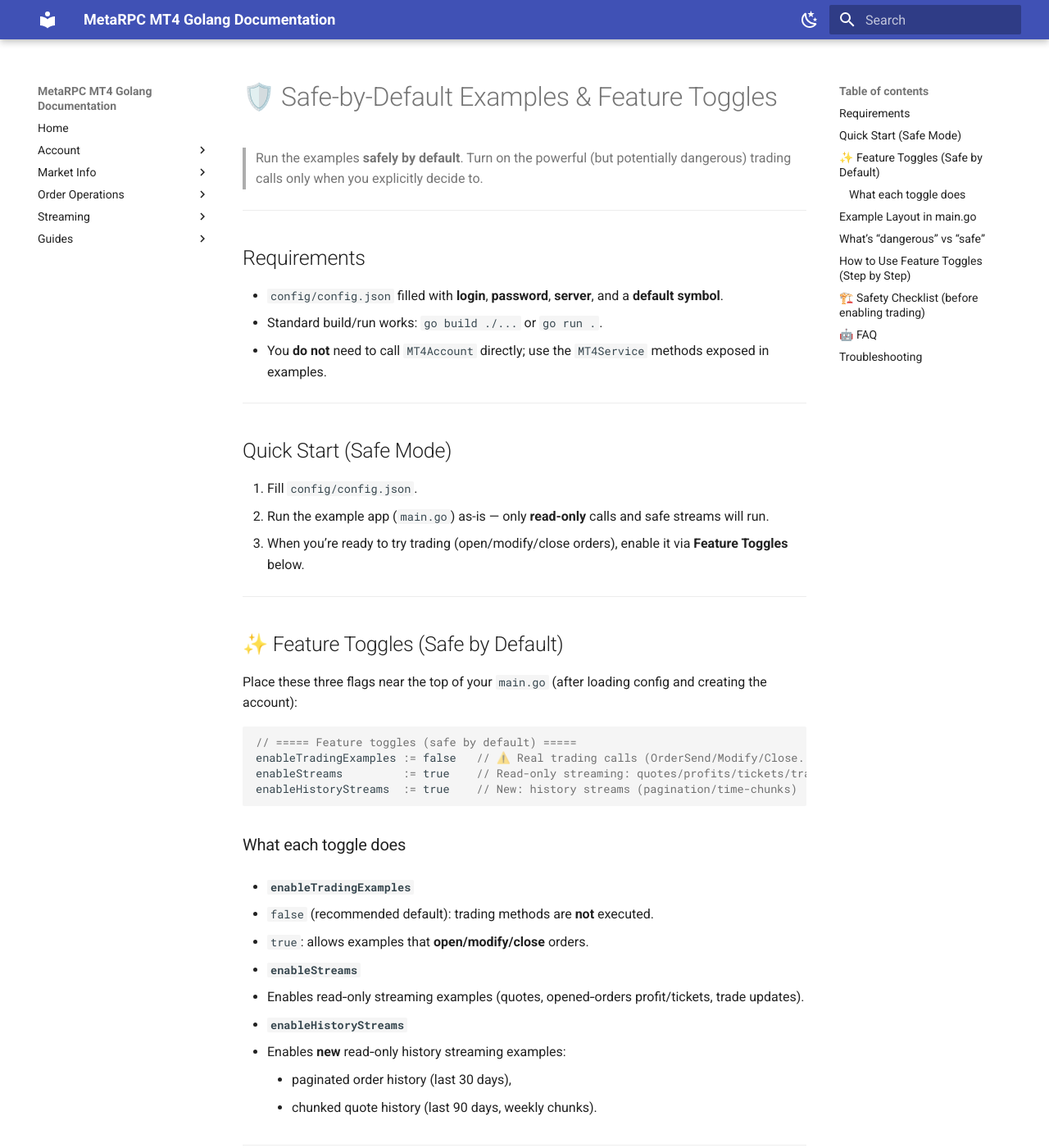
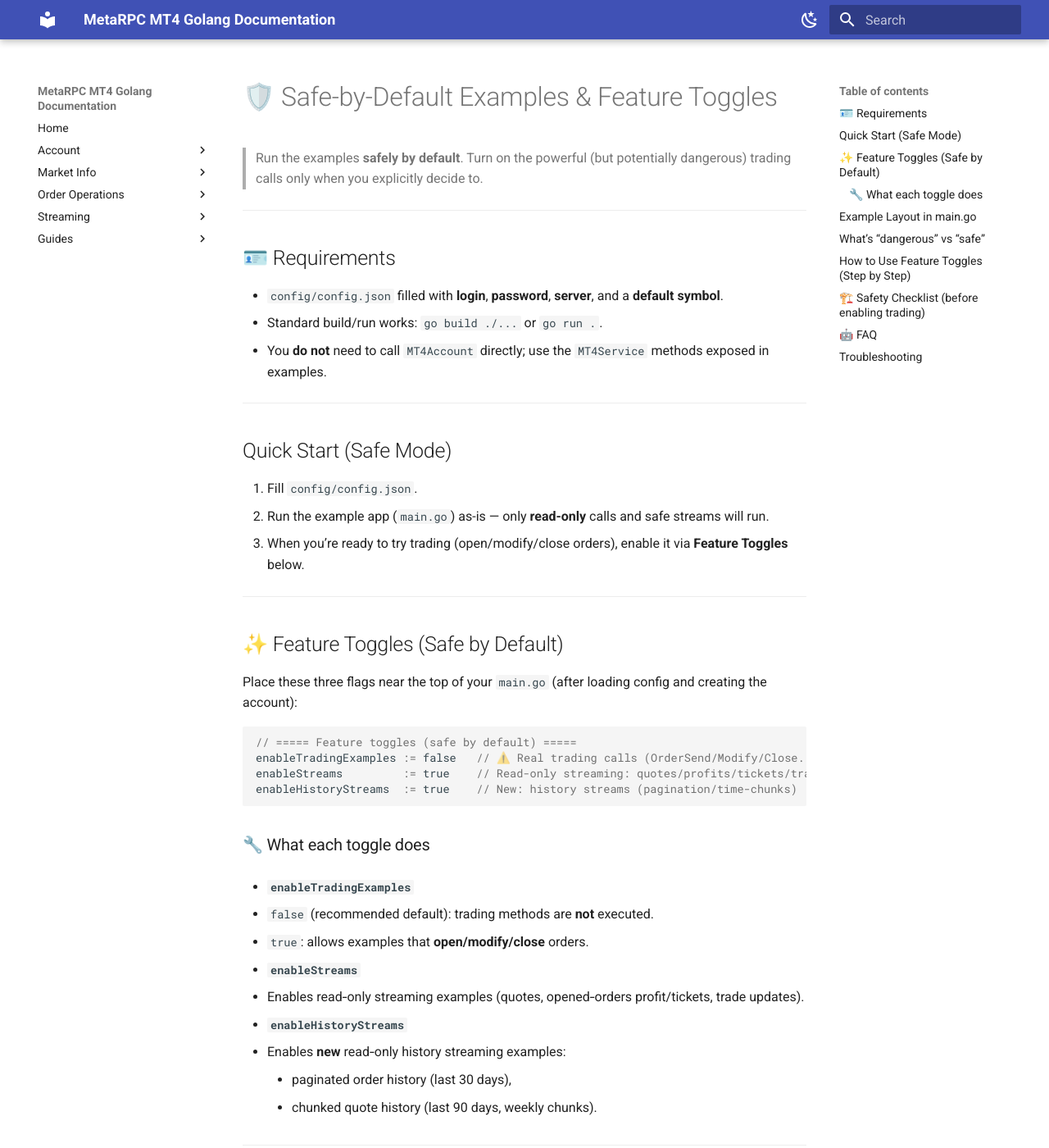
Before and after one commit to MetaRPC/GoMT4, an MkDocs documentation site: the page built from docs/Your_Easy_Start.md, in a window 1280 px wide and 1400 px high. Shown: the whole window at 82% size. Built offline with MkDocs 1.6.1 and Material for MkDocs 9.7.7, drawn with Linux system fonts in a browser that asks for light colours.

````diff
--- a/docs/Your_Easy_Start.md
+++ b/docs/Your_Easy_Start.md
@@ -4,7 +4,7 @@
 
 ---
 
-## Requirements
+## 🪪 Requirements
 
 * `config/config.json` filled with **login**, **password**, **server**, and a **default symbol**.
 * Standard build/run works: `go build ./...` or `go run .`.
@@ -31,7 +31,7 @@ enableStreams         := true    // Read-only streaming: quotes/profits/tickets/
 enableHistoryStreams  := true    // New: history streams (pagination/time-chunks)
 ```
 
-### What each toggle does
+### 🔧 What each toggle does
 
 * **`enableTradingExamples`**
 
````
